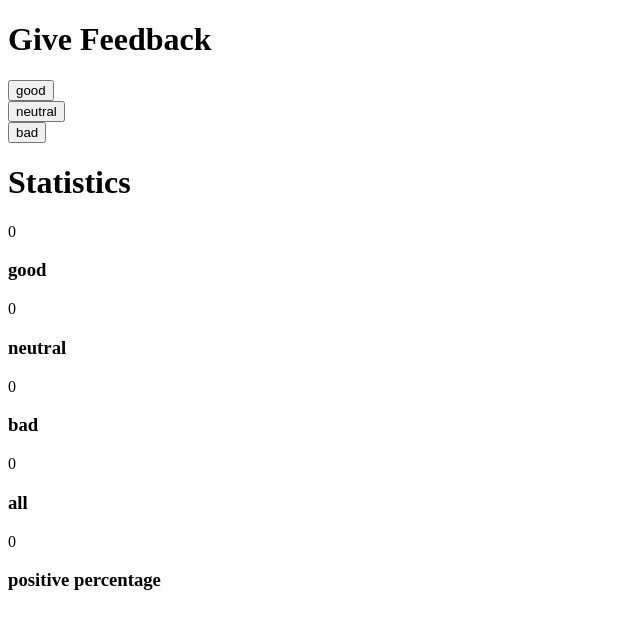
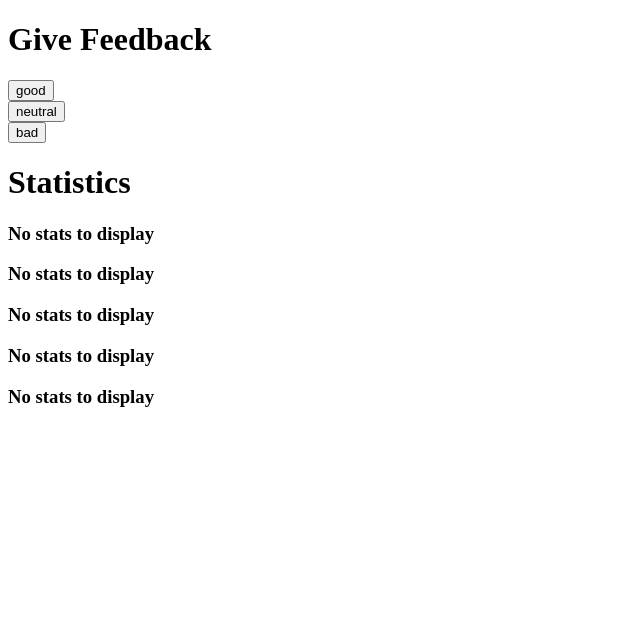
Before and after one commit to aeahmed-rc/fullstack, a React (Create React App) app: page / in a window 1280 px wide. Shown: the top 628 px of the page, without its empty margins (0-640 px from the left). Built offline with nearby package versions, Linux system fonts and the light colour scheme.

Commit message:
displaying feedback when stats given

```diff
--- a/src/App.js
+++ b/src/App.js
@@ -22,13 +22,22 @@ const Button =(props)=>{
 
 }
 const Stats =(props)=>{
-  console.log(props)
+  console.log(props.display)
+  if(props.display){
     return (
       <div>
         {props.value}
         <h3>{props.text}</h3>
       </div>
     )
+  }else{
+    return (
+      <div>
+        <h3>No stats to display</h3>
+      </div>
+    )
+  }
+
 }
 
 const App = () => {
@@ -36,18 +45,22 @@ const App = () => {
   const [good, setGood] = useState(0)
   const [neutral, setNeutral] = useState(0)
   const [bad, setBad] = useState(0)
+  const[clicked,setClicked] = useState(false)
 
   const handleGood =()=>{
     console.log(good)
     setGood(good+1)
+    setClicked(true)
   }
   const handleNeutral =()=>{
     console.log(neutral)
     setNeutral(neutral+1)
+    setClicked(true)
   }
   const handleBad =()=>{
     console.log(bad)
     setBad(bad+1)
+    setClicked(true)
   }
   const totalClicked = ()=>{
     console.log(good+bad+neutral)
@@ -70,11 +83,12 @@ const App = () => {
       <Button handleClick={handleNeutral} value={neutral} text="neutral"/>
       <Button handleClick={handleBad} value={bad} text="bad"/>
       <h1>Statistics</h1>
-      <Stats value={good} text="good"/>
-      <Stats value={neutral} text="neutral"/>
-      <Stats value={bad} text="bad"/>
-      <Stats value={totalClicked()} text="all"/>
-      <Stats value={percentPositive()} text="positive percentage"/>
+
+      <Stats display={clicked} value={good} text="good"/>
+      <Stats display={clicked} value={neutral} text="neutral"/>
+      <Stats display={clicked} value={bad} text="bad"/>
+      <Stats display={clicked} value={totalClicked()} text="all"/>
+      <Stats display={clicked} value={percentPositive()} text="positive percentage"/>
 
     </div>
   )
```
Lines whose indentation alone changed are shown as unchanged.
